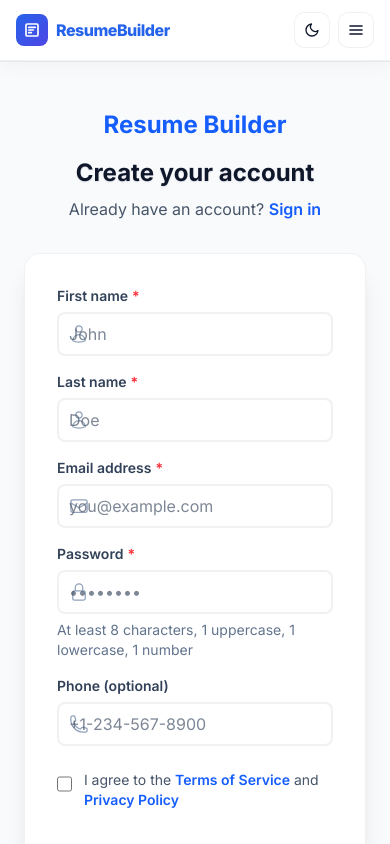
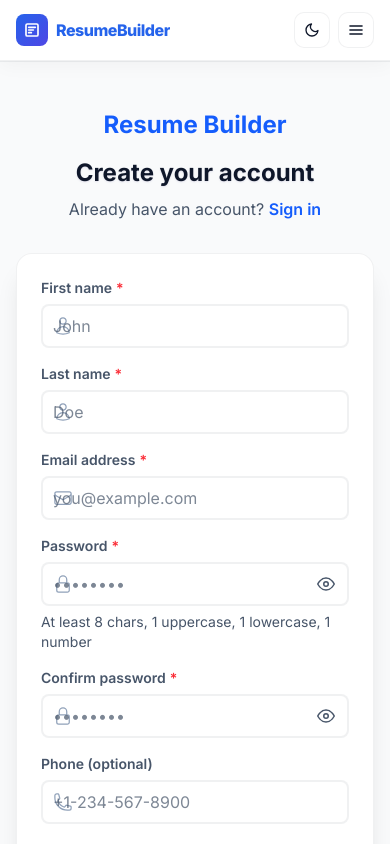
Before and after one commit to sasindu345/resume-builder, a React (Vite) app in the folder resume-builder-frontend/: page /register in a window 390 px wide. Shown: the top 844 px of the page. Built offline with nearby package versions, Linux system fonts and the light colour scheme; no server answers.

Commit message:
feat: enhance auth pages UI - add confirm password, eye icon, fix mobile layout

```diff
--- a/resume-builder-frontend/src/components/common/Input.tsx
+++ b/resume-builder-frontend/src/components/common/Input.tsx
@@ -1,9 +1,9 @@
 /**
  * Common Input Component
- * Reusable form input with label, error, and icon support
+ * Reusable form input with label, error, icon, and password toggle support
  */
 
-import { InputHTMLAttributes, ReactNode, forwardRef } from 'react'
+import { InputHTMLAttributes, ReactNode, forwardRef, useState } from 'react'
 import clsx from 'clsx'
 import styles from '../../styles/components/Input.module.css'
 
@@ -15,11 +15,15 @@
 }
 
 export const Input = forwardRef<HTMLInputElement, InputProps>(
-    ({ label, error, icon, hint, className = '', ...props }, ref) => {
+    ({ label, error, icon, hint, type, className = '', ...props }, ref) => {
+        const [showPassword, setShowPassword] = useState(false)
+        const isPassword = type === 'password'
+        const inputType = isPassword ? (showPassword ? 'text' : 'password') : type
+
         return (
             <div className="flex flex-col gap-1.5">
                 {label && (
-                    <label className="text-sm font-semibold text-slate-700">
+                    <label className="text-sm font-semibold" style={{ color: 'var(--muted)' }}>
                         {label}
                         {props.required && <span className="text-red-500 ml-1">*</span>}
                     </label>
@@ -29,12 +33,14 @@
                     {icon && <div className="absolute left-3 top-1/2 -translate-y-1/2 text-slate-400 dark:text-slate-500">{icon}</div>}
                     <input
                         ref={ref}
+                        type={inputType}
                         className={clsx(
                             'w-full px-4 py-2.5 text-base border-2 rounded-lg transition-all duration-150',
                             'focus:outline-none focus:border-blue-500 focus:ring-2 focus:ring-blue-200 dark:focus:ring-blue-500/30',
                             'placeholder-slate-400 dark:placeholder-slate-600',
                             styles.inputField,
                             icon && styles.inputWithIcon,
+                            isPassword && 'pr-11',
                             error && 'border-red-300 focus:border-red-500 focus:ring-red-200',
                             !error && 'border-slate-300 dark:border-slate-600',
                             className
@@ -42,10 +48,35 @@
                         style={{ background: 'var(--surface)' }}
                         {...props}
                     />
+                    {isPassword && (
+                        <button
+                            type="button"
+                            tabIndex={-1}
+                            onClick={() => setShowPassword(v => !v)}
+                            className="absolute right-3 top-1/2 -translate-y-1/2 p-0.5 rounded transition-colors"
+                            style={{ color: 'var(--muted)' }}
+                            aria-label={showPassword ? 'Hide password' : 'Show password'}
+                        >
+                            {showPassword ? (
+                                /* EyeSlash icon */
+                                <svg width="18" height="18" viewBox="0 0 24 24" fill="none" stroke="currentColor" strokeWidth="2" strokeLinecap="round" strokeLinejoin="round">
+                                    <path d="M17.94 17.94A10.07 10.07 0 0 1 12 20c-7 0-11-8-11-8a18.45 18.45 0 0 1 5.06-5.94" />
+                                    <path d="M9.9 4.24A9.12 9.12 0 0 1 12 4c7 0 11 8 11 8a18.5 18.5 0 0 1-2.16 3.19" />
+                                    <line x1="1" y1="1" x2="23" y2="23" />
+                                </svg>
+                            ) : (
+                                /* Eye icon */
+                                <svg width="18" height="18" viewBox="0 0 24 24" fill="none" stroke="currentColor" strokeWidth="2" strokeLinecap="round" strokeLinejoin="round">
+                                    <path d="M1 12s4-8 11-8 11 8 11 8-4 8-11 8-11-8-11-8z" />
+                                    <circle cx="12" cy="12" r="3" />
+                                </svg>
+                            )}
+                        </button>
+                    )}
                 </div>
 
                 {error && <p className="text-sm text-red-600 font-medium">{error}</p>}
-                {hint && !error && <p className="text-sm text-slate-500">{hint}</p>}
+                {hint && !error && <p className="text-sm" style={{ color: 'var(--muted)' }}>{hint}</p>}
             </div>
         )
     }
--- a/resume-builder-frontend/src/pages/Login.tsx
+++ b/resume-builder-frontend/src/pages/Login.tsx
@@ -56,10 +56,10 @@
     }
 
     return (
-        <div className="min-h-screen relative flex items-center justify-center px-6 py-12" style={{ background: 'var(--bg)', color: 'var(--text)' }}>
+        <div className="min-h-screen relative flex flex-col justify-center px-4 sm:px-6 py-12" style={{ background: 'var(--bg)', color: 'var(--text)' }}>
             <FloatingShapes />
 
-            <div className="w-full max-w-md">
+            <div className="w-full max-w-md mx-auto relative z-10">
                 {/* Header */}
                 <div className="mb-8 text-center">
                     <Link to="/" className="text-2xl font-bold text-blue-600 hover:text-blue-700 dark:text-blue-400 dark:hover:text-blue-300">
@@ -75,7 +75,7 @@
                 </div>
 
                 {/* Login Form */}
-                <form onSubmit={handleSubmit(onSubmit)} className="backdrop-blur rounded-2xl p-8 border shadow-xl" style={{ background: 'var(--surface)', borderColor: 'var(--border)' }}>
+                <form onSubmit={handleSubmit(onSubmit)} className="backdrop-blur rounded-2xl p-6 sm:p-8 border shadow-xl" style={{ background: 'var(--surface)', borderColor: 'var(--border)' }}>
                     {/* Email Field */}
                     <Input
                         label="Email address"
--- a/resume-builder-frontend/src/pages/Register.tsx
+++ b/resume-builder-frontend/src/pages/Register.tsx
@@ -25,10 +25,14 @@
         .regex(/[A-Z]/, 'Password must contain at least one uppercase letter')
         .regex(/[a-z]/, 'Password must contain at least one lowercase letter')
         .regex(/[0-9]/, 'Password must contain at least one number'),
+    confirmPassword: z.string(),
     phone: z.string().optional(),
     terms: z.boolean().refine((val) => val === true, {
         message: 'You must accept the terms and conditions',
     }),
+}).refine((data) => data.password === data.confirmPassword, {
+    message: "Passwords don't match",
+    path: ["confirmPassword"], // path of error
 })
 
 type RegisterFormData = z.infer<typeof registerSchema>
@@ -69,10 +73,10 @@
     }
 
     return (
-        <div className="min-h-screen relative flex items-center justify-center px-6 py-12" style={{ background: 'var(--bg)', color: 'var(--text)' }}>
+        <div className="min-h-screen relative flex flex-col justify-center px-4 sm:px-6 py-12" style={{ background: 'var(--bg)', color: 'var(--text)' }}>
             <FloatingShapes />
 
-            <div className="w-full max-w-md">
+            <div className="w-full max-w-md mx-auto relative z-10">
                 {/* Header */}
                 <div className="mb-8 text-center">
                     <Link to="/" className="text-2xl font-bold text-blue-600 hover:text-blue-700 dark:text-blue-400 dark:hover:text-blue-300">
@@ -88,7 +92,8 @@
                 </div>
 
                 {/* Register Form */}
-                <form onSubmit={handleSubmit(onSubmit)} className="backdrop-blur rounded-2xl p-8 border shadow-xl space-y-4" style={{ background: 'var(--surface)', borderColor: 'var(--border)' }}>
+                <form onSubmit={handleSubmit(onSubmit)} className="backdrop-blur rounded-2xl p-6 sm:p-8 border shadow-xl space-y-4" style={{ background: 'var(--surface)', borderColor: 'var(--border)' }}>
+                    <div className="grid grid-cols-1 sm:grid-cols-2 gap-4">
                         {/* First Name */}
                         <Input
                             label="First name"
@@ -110,6 +115,7 @@
                             error={errors.lastName?.message}
                             required
                         />
+                    </div>
 
                     {/* Email */}
                     <Input
@@ -128,9 +134,20 @@
                         type="password"
                         placeholder="••••••••"
                         icon={<LockClosedIcon className="h-5 w-5" />}
-                        hint="At least 8 characters, 1 uppercase, 1 lowercase, 1 number"
+                        hint="At least 8 chars, 1 uppercase, 1 lowercase, 1 number"
                         {...register('password')}
                         error={errors.password?.message}
+                        required
+                    />
+
+                    {/* Confirm Password */}
+                    <Input
+                        label="Confirm password"
+                        type="password"
+                        placeholder="••••••••"
+                        icon={<LockClosedIcon className="h-5 w-5" />}
+                        {...register('confirmPassword')}
+                        error={errors.confirmPassword?.message}
                         required
                     />
 
```
Lines whose indentation alone changed are shown as unchanged.
